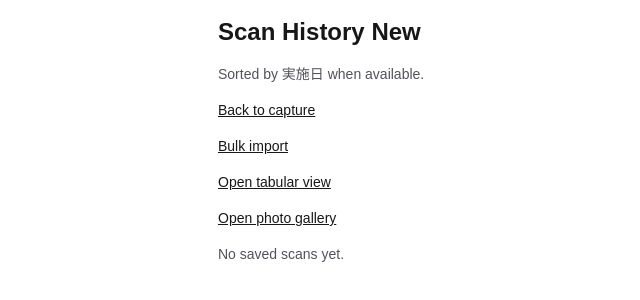
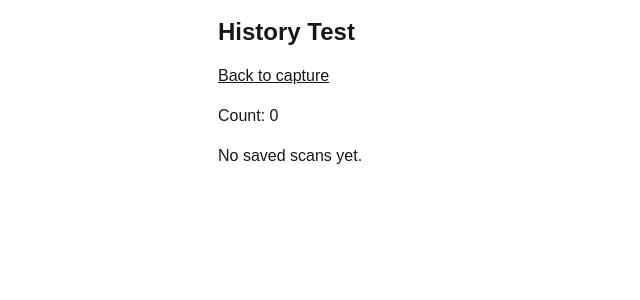
Before and after one commit to mlg4035/recycle-tanto, a Next.js app: page /history in a window 1280 px wide. Shown: the top 300 px of the page, without its empty margins (54-694 px from the left). Built offline with nearby package versions, Linux system fonts and the light colour scheme.

Commit message:
Refactor HistoryPage for better scan management
Refactor HistoryPage component to improve scan loading and error handling.

```diff
--- a/src/app/history/page.tsx
+++ b/src/app/history/page.tsx
@@ -1,290 +1,55 @@
 "use client";
 
 import Link from "next/link";
-import { useEffect, useMemo, useState } from "react";
-import { ScanPhotoPreview } from "@/components/ScanPhotoPreview";
+import { useEffect, useState } from "react";
 import type { SavedScan } from "@/lib/indexeddb";
-import { deleteScan, deleteScans, listScans } from "@/lib/indexeddb";
-import {
-  sumScanCategoryQuantities,
-  sumScanQuantity,
-} from "@/lib/history-analytics";
-import { extractImplementationDate, formatYearMonth } from "@/lib/implementation-date";
-
-type HistoryItem = SavedScan & {
-  sortTimestamp: number;
-  implementationDate: string | null;
-  monthKey: string;
-};
-
-type CategoryFilter = {
-  monthKey: string;
-  category: string;
-} | null;
+import { listScans } from "@/lib/indexeddb";
 
 export default function HistoryPage() {
   const [scans, setScans] = useState<SavedScan[]>([]);
-  const [selectedFilter, setSelectedFilter] = useState<CategoryFilter>(null);
+  const [error, setError] = useState<string | null>(null);
 
   useEffect(() => {
-    listScans().then(setScans).catch(() => setScans([]));
+    listScans()
+      .then((items) => {
+        console.log("listScans returned:", items);
+        setScans(items);
+      })
+      .catch((err) => {
+        console.error("listScans failed:", err);
+        setError("Failed to load scans");
+      });
   }, []);
-
-  const groupedScans = useMemo(() => {
-    const enriched: HistoryItem[] = scans
-      .map((scan) => {
-        const extracted = extractImplementationDate(scan.rawResultJson);
-        const sortTimestamp = extracted.timestamp ?? scan.createdAt;
-        return {
-          ...scan,
-          sortTimestamp,
-          implementationDate: extracted.displayDate,
-          monthKey: extracted.timestamp ? formatYearMonth(extracted.timestamp) : "unknown",
-        };
-      })
-      .sort((a, b) => b.sortTimestamp - a.sortTimestamp);
-
-    const groups = new Map<string, HistoryItem[]>();
-    for (const item of enriched) {
-      const existing = groups.get(item.monthKey) ?? [];
-      existing.push(item);
-      groups.set(item.monthKey, existing);
-    }
-
-    return Array.from(groups.entries()).map(([monthKey, items]) => ({
-      monthKey,
-      items,
-    }));
-  }, [scans]);
-
-  const monthlyTotals = useMemo(() => {
-    return groupedScans
-      .filter((group) => group.monthKey !== "unknown")
-      .map((group) => {
-        const categoryMap = new Map<string, number>();
-        for (const scan of group.items) {
-          const scanCategoryTotals = sumScanCategoryQuantities(scan);
-          for (const [category, value] of scanCategoryTotals) {
-            categoryMap.set(category, (categoryMap.get(category) ?? 0) + value);
-          }
-        }
-
-        return {
-          monthKey: group.monthKey,
-          scanCount: group.items.length,
-          totalQuantity: group.items.reduce(
-            (sum, scan) => sum + sumScanQuantity(scan),
-            0,
-          ),
-          categoryTotals: Array.from(categoryMap.entries())
-            .sort((a, b) => b[1] - a[1])
-            .map(([category, total]) => ({ category, total })),
-        };
-      });
-  }, [groupedScans]);
-
-  const visibleGroups = useMemo(() => {
-    if (!selectedFilter) return groupedScans;
-
-    return groupedScans
-      .filter((group) => group.monthKey === selectedFilter.monthKey)
-      .map((group) => ({
-        ...group,
-        items: group.items.filter((scan) => {
-          const categoryTotals = sumScanCategoryQuantities(scan);
-          return (categoryTotals.get(selectedFilter.category) ?? 0) > 0;
-        }),
-      }))
-      .filter((group) => group.items.length > 0);
-  }, [groupedScans, selectedFilter]);
-
-  const filteredLocalIds = useMemo(() => {
-    if (!selectedFilter) return [];
-    const ids: number[] = [];
-    for (const group of visibleGroups) {
-      for (const scan of group.items) {
-        if (typeof scan.localId === "number") {
-          ids.push(scan.localId);
-        }
-      }
-    }
-    return ids;
-  }, [selectedFilter, visibleGroups]);
-
-  function onCategoryClick(monthKey: string, category: string) {
-    setSelectedFilter((prev) =>
-      prev && prev.monthKey === monthKey && prev.category === category
-        ? null
-        : { monthKey, category },
-    );
-  }
-
-  async function onDeleteScan(localId: number) {
-    const confirmed = window.confirm("Delete this saved scan?");
-    if (!confirmed) return;
-    await deleteScan(localId);
-    setScans((prev) => prev.filter((scan) => scan.localId !== localId));
-  }
-
-  async function onDeleteFilteredScans() {
-    if (!selectedFilter || filteredLocalIds.length === 0) return;
-    const confirmed = window.confirm(
-      `Delete ${filteredLocalIds.length} filtered scan(s)? This cannot be undone.`,
-    );
-    if (!confirmed) return;
-
-    await deleteScans(filteredLocalIds);
-    const removeSet = new Set(filteredLocalIds);
-    setScans((prev) =>
-      prev.filter(
-        (scan) => !(typeof scan.localId === "number" && removeSet.has(scan.localId)),
-      ),
-    );
-    setSelectedFilter(null);
-  }
 
   return (
     <main className="mx-auto flex min-h-screen w-full max-w-3xl flex-col gap-4 p-4">
-      <h1 className="text-2xl font-semibold">Scan History New</h1>
-      <p className="text-sm text-zinc-600">
-        Sorted by 実施日 when available.
-      </p>
-      <Link className="text-sm underline" href="/">
+      <h1 className="text-2xl font-semibold">History Test</h1>
+
+      <Link className="underline" href="/">
         Back to capture
       </Link>
-      <Link className="text-sm underline" href="/import">
-        Bulk import
-      </Link>
-      <Link className="text-sm underline" href="/history/table">
-        Open tabular view
-      </Link>
-      <Link className="text-sm underline" href="/history/photos">
-        Open photo gallery
-      </Link>
 
-      {scans.length === 0 ? <p className="text-sm text-zinc-600">No saved scans yet.</p> : null}
-      {monthlyTotals.length > 0 ? (
-        <section className="rounded-lg border border-zinc-300 p-4">
-          <h2 className="text-base font-semibold">Monthly Totals (数量)</h2>
-          {selectedFilter ? (
-            <div className="mt-2 flex items-center justify-between rounded border border-amber-200 bg-amber-50 px-3 py-2 text-sm">
-              <span>
-                Filter: {selectedFilter.monthKey} / {selectedFilter.category}
-              </span>
-              <div className="flex items-center gap-3">
-                <button
-                  className="text-red-700 underline"
-                  type="button"
-                  onClick={() => void onDeleteFilteredScans()}
-                  disabled={filteredLocalIds.length === 0}
-                >
-                  Delete filtered ({filteredLocalIds.length})
-                </button>
-                <button
-                  className="underline"
-                  type="button"
-                  onClick={() => setSelectedFilter(null)}
-                >
-                  Clear filter
-                </button>
-              </div>
-            </div>
-          ) : null}
-          <ul className="mt-2 flex flex-col gap-2">
-            {monthlyTotals.map((item) => (
-              <li
-                key={item.monthKey}
-                className="flex items-center justify-between rounded border border-zinc-200 px-3 py-2 text-sm"
-              >
-                <div className="flex w-full flex-col gap-1">
-                  <div className="flex items-center justify-between">
-                    <span>{item.monthKey}</span>
-                    <span>
-                      {item.totalQuantity.toFixed(2)} (from {item.scanCount} scan
-                      {item.scanCount === 1 ? "" : "s"})
-                    </span>
-                  </div>
-                  {item.categoryTotals.length > 0 ? (
-                    <div className="flex flex-wrap gap-1 text-xs text-zinc-600">
-                      {item.categoryTotals.map((entry) => {
-                        const active =
-                          selectedFilter?.monthKey === item.monthKey &&
-                          selectedFilter?.category === entry.category;
-                        return (
-                          <button
-                            key={`${item.monthKey}-${entry.category}`}
-                            type="button"
-                            onClick={() => onCategoryClick(item.monthKey, entry.category)}
-                            className={`rounded border px-2 py-0.5 ${
-                              active
-                                ? "border-zinc-900 bg-zinc-900 text-white"
-                                : "border-zinc-300 bg-white hover:bg-zinc-100"
-                            }`}
-                          >
-                            {entry.category}: {entry.total.toFixed(2)}
-                          </button>
-                        );
-                      })}
-                    </div>
-                  ) : null}
-                </div>
-              </li>
-            ))}
-          </ul>
-        </section>
-      ) : null}
-      <div className="flex flex-col gap-4">
-        {visibleGroups.map((group) => (
-          <section key={group.monthKey} className="flex flex-col gap-2">
-            <h2 className="text-sm font-semibold">
-              {group.monthKey === "unknown" ? "Unknown 実施日" : `${group.monthKey} (${group.items.length})`}
-            </h2>
-            <ul className="flex flex-col gap-3">
-              {group.items.map((scan) => (
-                <li key={scan.localId} className="rounded-lg border border-zinc-300 p-3">
-                  <div className="mb-2">
-                    <ScanPhotoPreview
-                      blob={scan.photoBlob}
-                      alt={`Scan photo ${scan.localId ?? ""}`}
-                      width={240}
-                      height={160}
-                      className="h-28 w-auto rounded border border-zinc-200 object-contain"
-                    />
-                  </div>
-                  <p className="text-sm">
-                    実施日: {scan.implementationDate ?? "Not detected"}
-                  </p>
-                  <p className="text-xs text-zinc-600">
-                    Saved: {new Date(scan.createdAt).toLocaleString()}
-                  </p>
-                  <p className="text-xs text-zinc-600">Job: {scan.sourceJobId}</p>
-                  {(() => {
-                    const localId = scan.localId;
-                    return (
-                  <div className="mt-1 flex items-center gap-3 text-sm">
-                    {typeof localId === "number" ? (
-                      <Link className="underline" href={`/scan/${localId}`}>
-                        Open
-                      </Link>
-                    ) : null}
-                    {typeof localId === "number" ? (
-                      <button
-                        type="button"
-                        className="text-red-700 underline"
-                        onClick={() => void onDeleteScan(localId)}
-                      >
-                        Delete
-                      </button>
-                    ) : null}
-                  </div>
-                    );
-                  })()}
-                </li>
-              ))}
-            </ul>
-          </section>
-        ))}
-      </div>
+      {error ? <p>{error}</p> : null}
+
+      <p>Count: {scans.length}</p>
+
+      {scans.length === 0 ? (
+        <p>No saved scans yet.</p>
+      ) : (
+        <ul className="flex flex-col gap-3">
+          {scans.map((scan) => (
+            <li key={scan.localId} className="rounded border p-3">
+              <p>localId: {scan.localId}</p>
+              <p>createdAt: {new Date(scan.createdAt).toLocaleString()}</p>
+              <p>job: {scan.sourceJobId}</p>
+              <p>blob size: {scan.photoBlob?.size ?? "no blob"}</p>
+              <Link className="underline" href={`/scan/${scan.localId}`}>
+                Open
+              </Link>
+            </li>
+          ))}
+        </ul>
+      )}
     </main>
   );
 }
```
